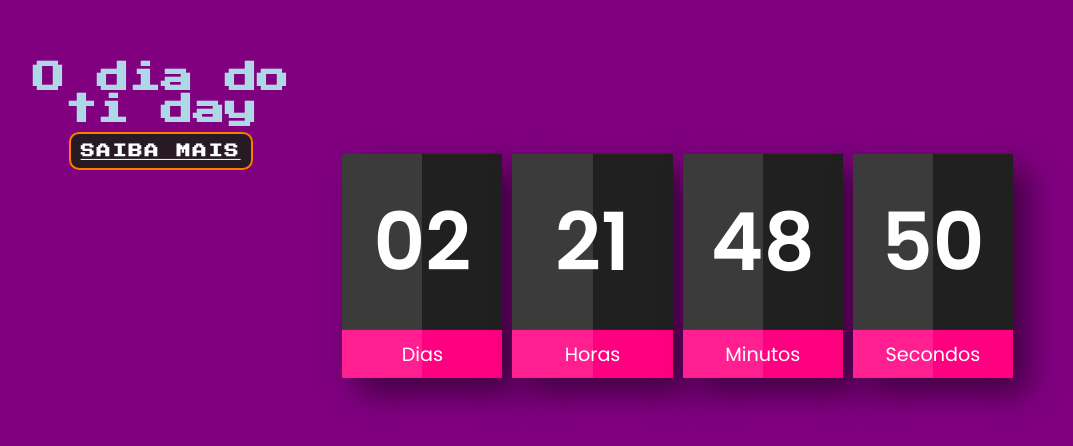
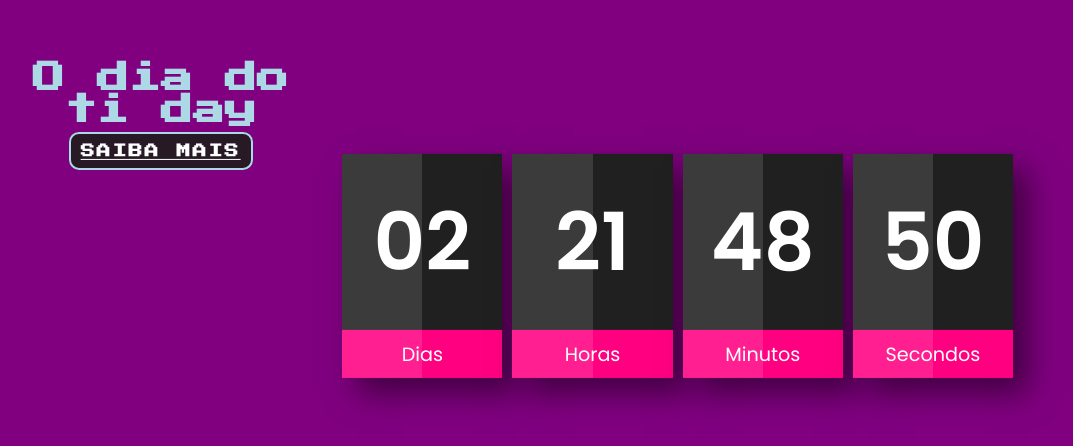
Before and after one commit to thiagojanus/diadot.i, a plain HTML site: page index.html in a window 1280 px wide. Shown: the part 180-626 px from the top of the page, without its empty margins (139-1212 px from the left). Drawn offline with Linux system fonts and the light colour scheme.

Commit message:
Add files via upload

```diff
--- a/css/index.css
+++ b/css/index.css
@@ -65,7 +65,7 @@ span.text{
     color: #fff; /* Cor do texto do botão */
     font-size: 14px; /* Tamanho da fonte */
     padding: 10px 10px; /* Espaçamento interno */
-    border: 2px solid #ff7b00; /* Cor da borda do botão */
+    border: 2px solid #ADD8E6; /* Cor da borda do botão */
     border-radius: 10px; /* Cantos arredondados */
     text-transform: uppercase; /* Transforma o texto em maiúsculas */
     letter-spacing: 2px; /* Espaçamento entre letras */
```
